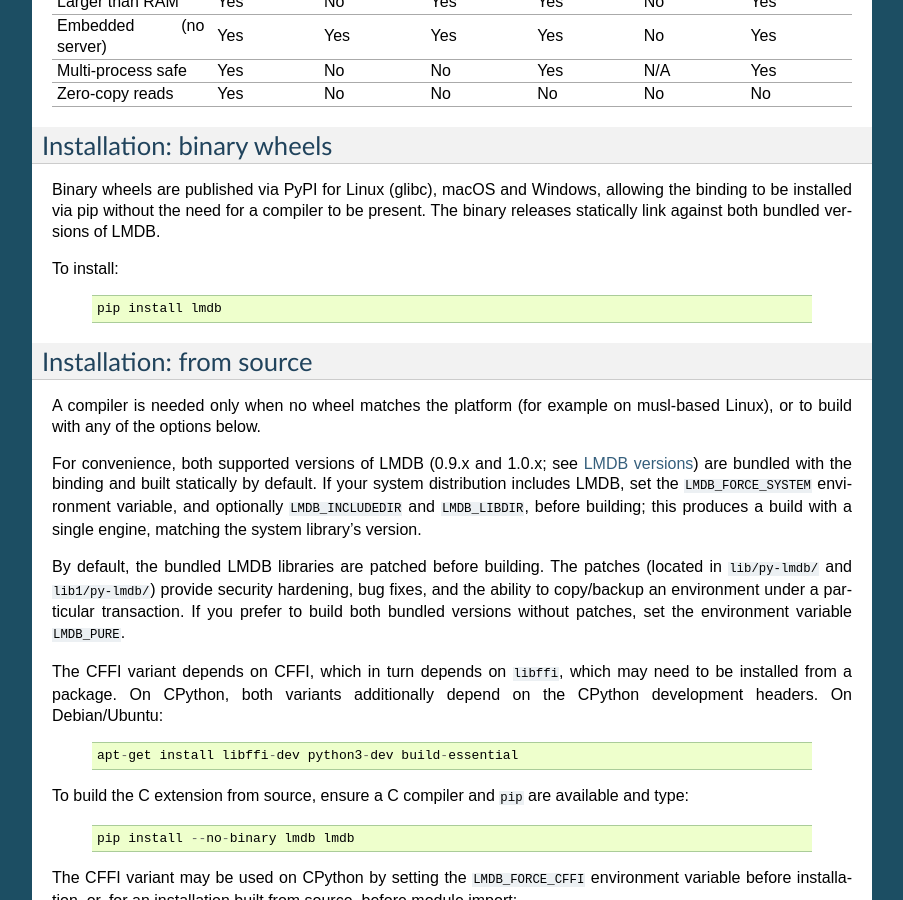
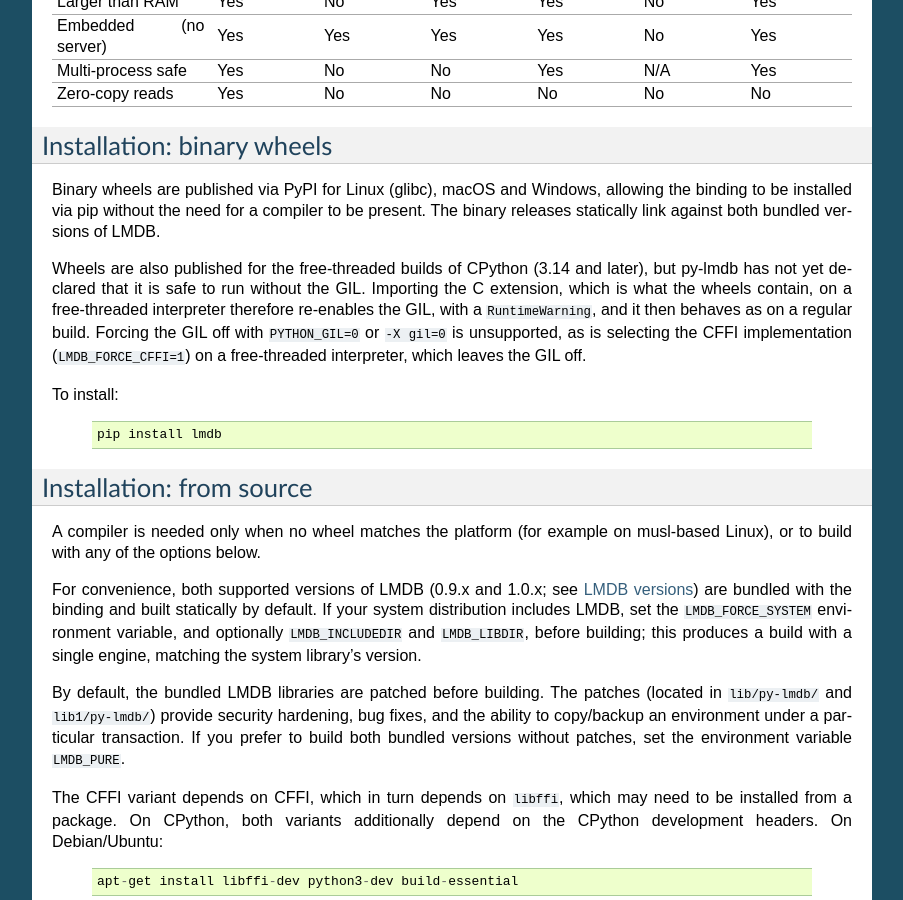
Before and after one commit to jnwatson/py-lmdb, a Sphinx documentation site: the page built from docs/index.rst, in a window 1280 px wide and 900 px high, scrolled down 1529 px. Shown: the whole window, without its empty margins (268-1171 px from the left). Built offline with Sphinx 7.4.7, drawn with Linux system fonts in a browser that asks for light colours.

Commit message:
Publish free-threaded (cp314t/cp315t) and Python 3.15 wheels; test 3.15 and 3.14t/3.15t (#511)
1.7.5 and 1.8.1 shipped cp314t wheels because CIBW_BUILD was "cp*".
45fde11 narrowed it to cp39-* .. cp314-*, which does not match the
free-threaded identifiers, so 2.0.0 through 3.0.0 shipped none (#458).
List cp314t-* again and add cp315-*/cp315t-*, moving to cibuildwheel
4.3.1 for the final 3.15.0.  Add the 3.15 classifier.

This is not free-threading support: the C extension still does not
declare Py_mod_gil, so the interpreter re-enables the GIL on import.
The ChangeLog and install docs say so, and that PYTHON_GIL=0 and the
CFFI implementation on a free-threaded interpreter (which leaves the
GIL off) are unsupported.

CI:
- test: add 3.15 on Linux and make it the newest version for the pure,
  aarch64, Windows and macOS jobs (test-full keeps 3.14 on push); add
  Linux 3.14t/3.15t jobs for the C extension.
- test-full: add 3.15, plus 3.14t/3.15t C-extension jobs on all four
  runner OSes.
- test and test-full time out after 30 minutes instead of GitHub's
  6-hour default.

tests/testlib.py: debug_collect() no longer enables gc.DEBUG_LEAK on
free-threaded builds.  On Windows 3.14.8t, the collector's debug output
writes to pytest's fd-capture file (tempfile's Python-level wrapper
there) mid-collection and hangs; it reproduces without lmdb.

Wheels verified locally with cibuildwheel 4.3.1: Linux x86_64 (cp39,
cp314t, cp315, cp315t) and Windows amd64 (cp314t, cp315, cp315t) built,
installed and run through the suite on both engines.

Co-Authored-By: Claude Opus 5.5 <noreply@anthropic.com>
Claude-Session: https://claude.ai/code/session_016ZyhRgAj3m1UT7q7pEq7Xw

```diff
--- a/docs/index.rst
+++ b/docs/index.rst
@@ -172,6 +172,15 @@ Binary wheels are published via PyPI for Linux (glibc), macOS and Windows,
 allowing the binding to be installed via pip without the need for a compiler
 to be present. The binary releases statically link against both bundled
 versions of LMDB.
+
+Wheels are also published for the free-threaded builds of CPython (3.14 and
+later), but py-lmdb has not yet declared that it is safe to run without the
+GIL. Importing the C extension, which is what the wheels contain, on a
+free-threaded interpreter therefore re-enables the GIL, with a
+``RuntimeWarning``, and it then behaves as on a regular build. Forcing the GIL
+off with ``PYTHON_GIL=0`` or ``-X gil=0`` is unsupported, as is selecting the
+CFFI implementation (``LMDB_FORCE_CFFI=1``) on a free-threaded interpreter,
+which leaves the GIL off.
 
 To install:
 
--- a/setup.py
+++ b/setup.py
@@ -411,6 +411,7 @@ setup(
         "Programming Language :: Python :: 3.12",
         "Programming Language :: Python :: 3.13",
         "Programming Language :: Python :: 3.14",
+        "Programming Language :: Python :: 3.15",
         "Topic :: Database",
         "Topic :: Database :: Database Engines/Servers",
     ],
```
Also changed, not shown: CLAUDE.md (+1 -1 lines), 3 other files.
